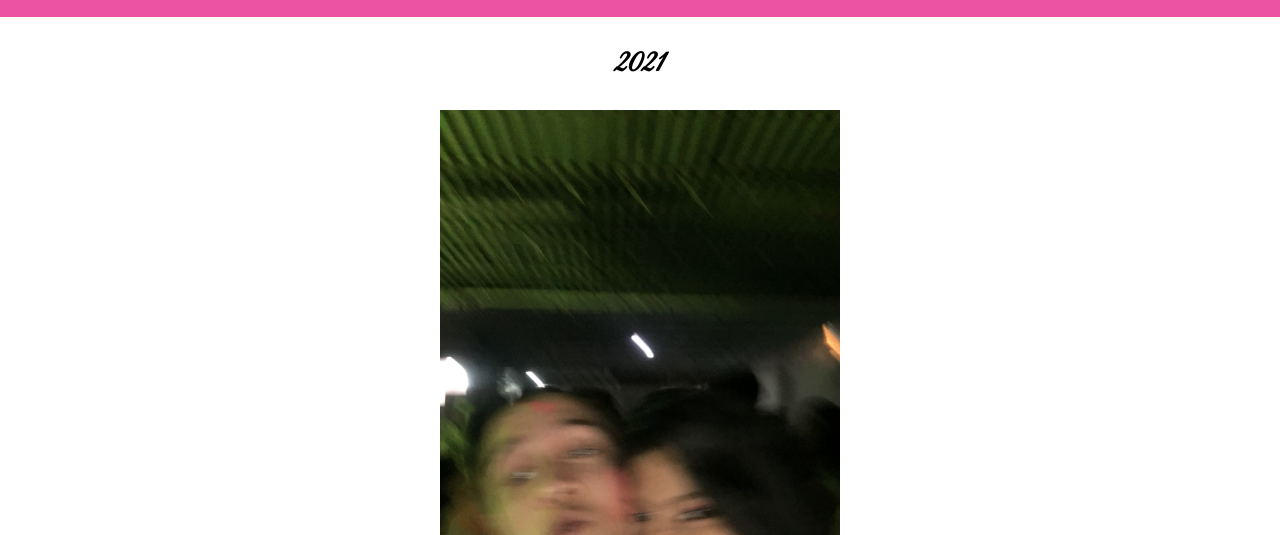
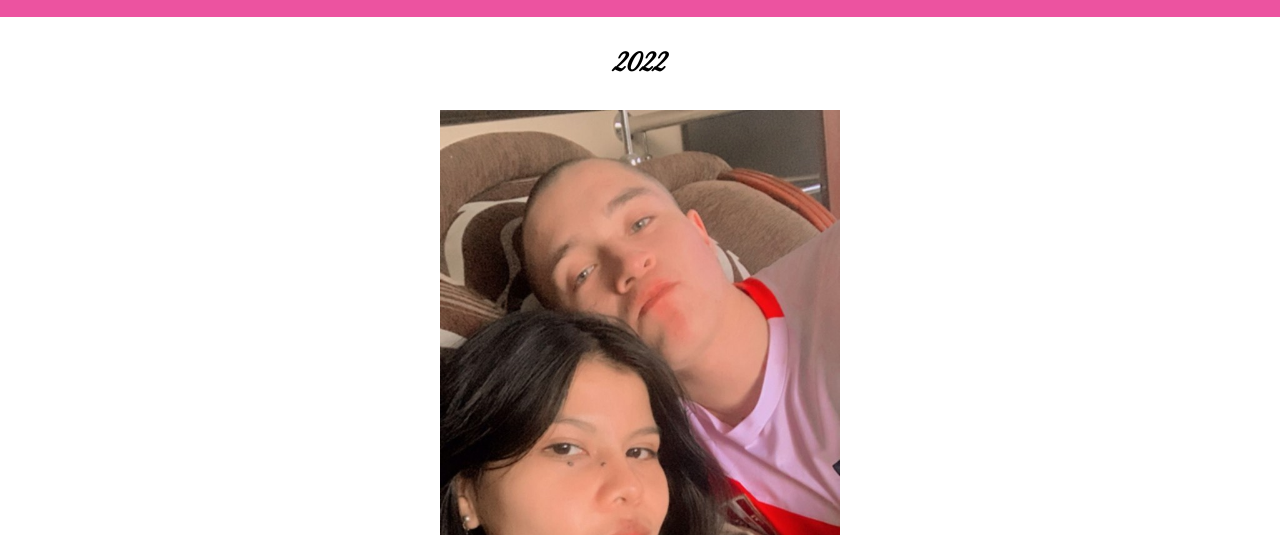
Before and after one commit to rodrigosistemas/aniversario22, a plain HTML site: page main.html in a window 1280 px wide. Shown: the part 265-800 px from the top of the page. Drawn offline with nearby package versions, Linux system fonts and the light colour scheme.

Commit message:
Update main2.html

```diff
--- a/main.html
+++ b/main.html
@@ -29,14 +29,6 @@
     </header>
 
     <main>
-        <div class="container">
-            <div class="year-section">
-                <h2>2021</h2>
-                <div class="photo-container">
-                    <img src="images/2021/foto1_2021.jpg" width="400px" alt="Foto 2021"">
-                </div>
-            </div>
-        </div>
         <div class="container">
             <div class="year-section">
                 <h2>2022</h2>
```
